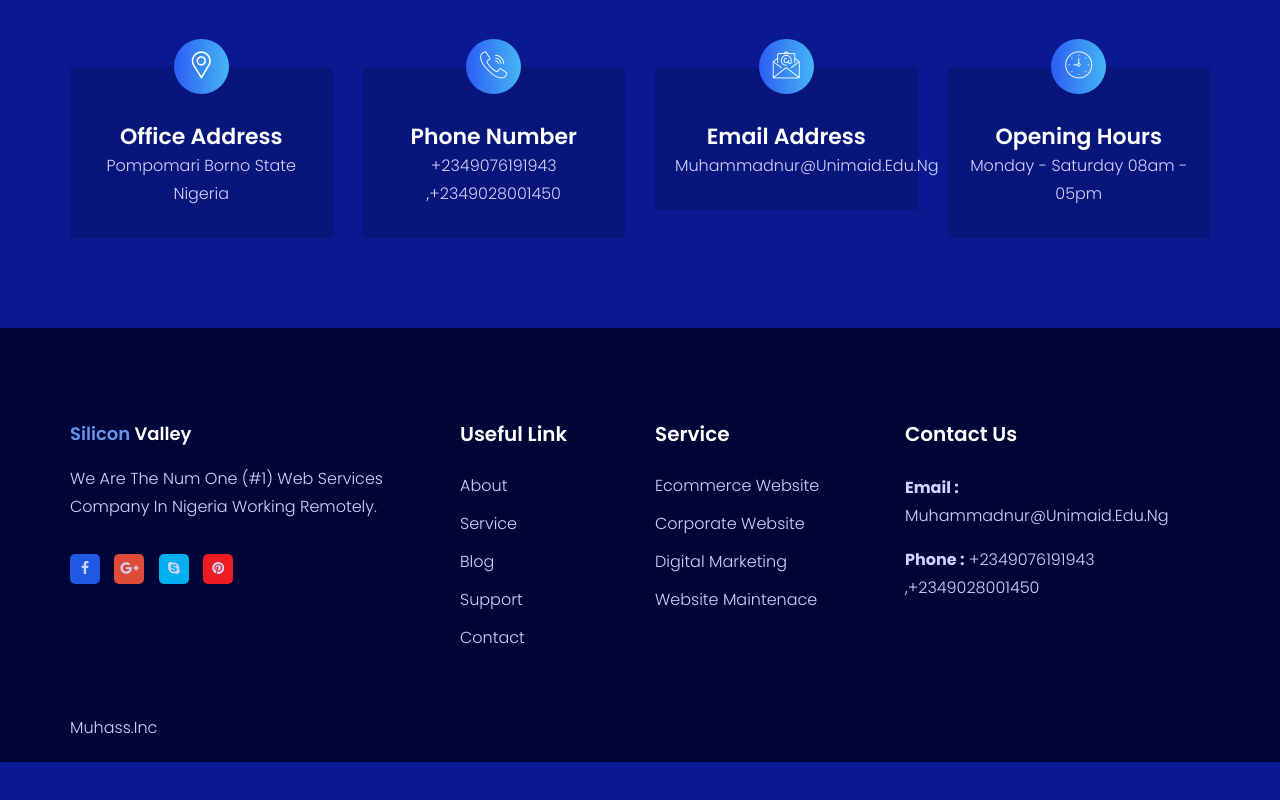
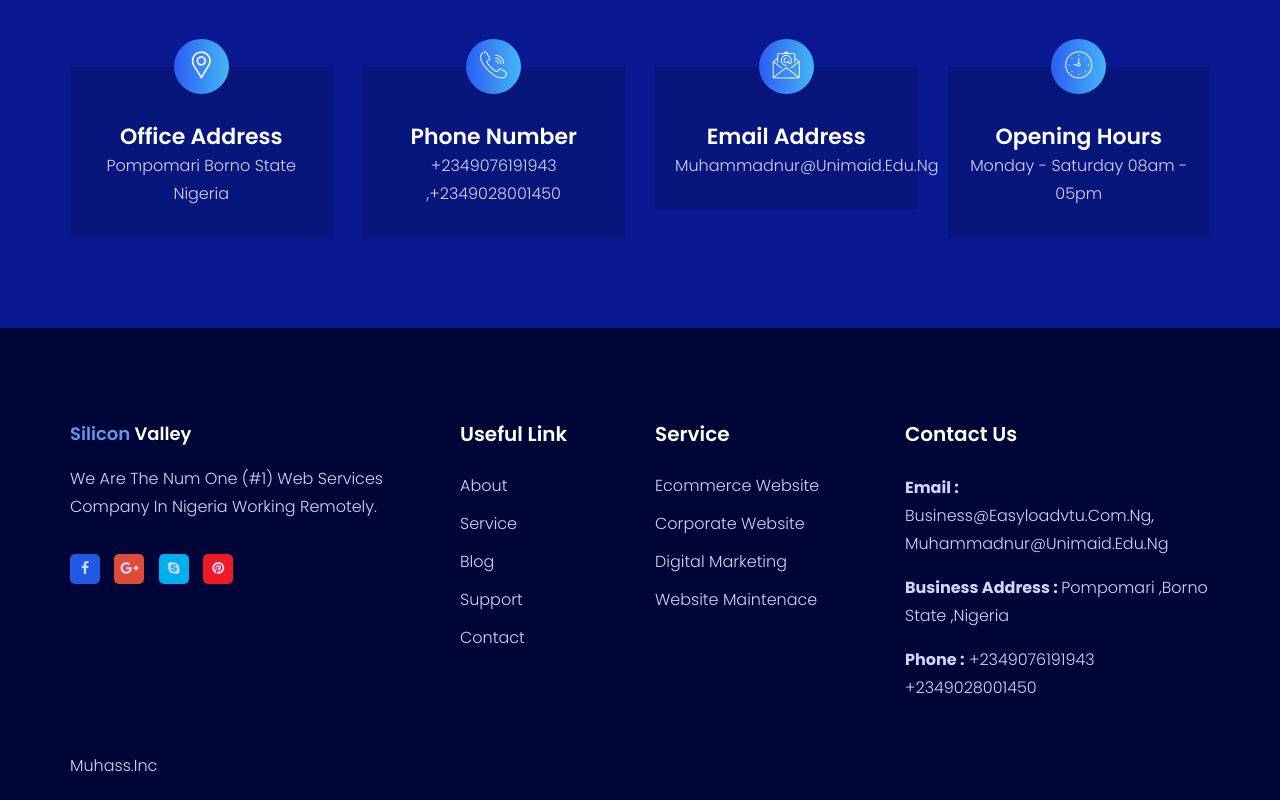
Before and after one commit to nurmuhass/Silicon_Valley, a plain HTML site: page contact-us.html in a window 1280 px wide. Shown: the part 1167-1967 px from the top of the page. Before the commit the page ends 1929 px from the top, so only its background shows below. Drawn offline with Linux system fonts and the light colour scheme; some packages are replaced by stand-ins of ours.

Commit message:
Update contact-us.html

```diff
--- a/contact-us.html
+++ b/contact-us.html
@@ -262,8 +262,9 @@
                         <h5>Contact Us</h5>
                     </div>
                     <p></p>
-                    <p><strong>Email : </strong> muhammadnur@unimaid.edu.ng</p>
-                    <p><strong>Phone :</strong>  +2349076191943 ,+2349028001450</p>
+                     <p><strong>Email : </strong> business@easyloadvtu.com.ng, muhammadnur@unimaid.edu.ng</p>
+                    <p><strong>Business Address : </strong> Pompomari ,Borno state ,Nigeria</p>
+                    <p><strong>Phone :</strong>  +2349076191943 +2349028001450</p>
                 </div>
             </div>
             <!--End single footer widget-->
```
